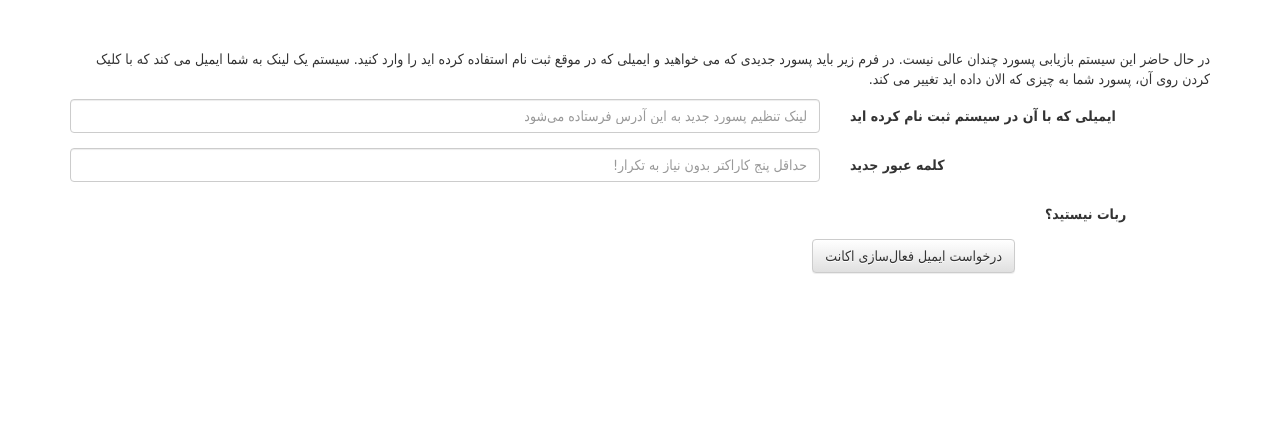
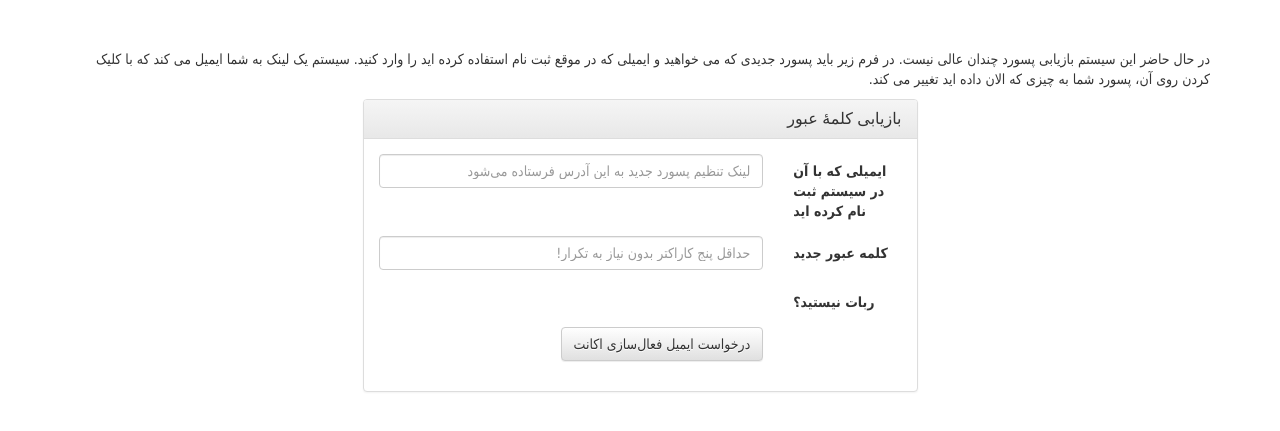
Before and after one commit to jadijadi/todoer, a Django app: template web/templates/resetpassword.html in a window 1280 px wide. Shown: the part 51-482 px from the top of the page. Run offline with Django 3.2, Linux system fonts and the light colour scheme; the template is opened without the code that fills it, so the values that code supplies are empty; some libraries are stand-ins or nearby versions; some web fonts are replaced.

Commit message:
register, login and reset password forms are now a little bit clearer.

```diff
--- a/web/templates/resetpassword.html
+++ b/web/templates/resetpassword.html
@@ -36,27 +36,32 @@
 
 
 
-
-
+  <div class="row">
+    <div class="col-md-6 col-md-offset-3">
+      <div class="panel panel-default">
+        <div class="panel-heading">
+          <h3 class="panel-title">بازیابی کلمهٔ عبور</h3>
+        </div>
+        <div class="panel-body">
           <form class="form-horizontal" method="POST" action="/accounts/resetpassword/">
             {% csrf_token %}
             <input type="hidden" name="requestcode" value="True" />
             <input type="hidden" name="next" value="{{ next }}" />
             <div class="form-group">
-      <label for="inputPassword3" class="col-sm-4 control-label">ایمیلی که با آن در سیستم ثبت نام کرده اید</label>
-      <div class="col-sm-8">
+              <label for="inputPassword3" class="col-sm-3 control-label">ایمیلی که با آن در سیستم ثبت نام کرده اید</label>
+              <div class="col-sm-9">
                 <input type="email" name="email" class="form-control"  placeholder="لینک تنظیم پسورد جدید به این آدرس فرستاده می‌شود" required>
               </div>
             </div>
             <div class="form-group">
-      <label for="inputPassword3" class="col-sm-4 control-label" >کلمه عبور جدید</label>
-      <div class="col-sm-8">
+              <label for="inputPassword3" class="col-sm-3 control-label" >کلمه عبور جدید</label>
+              <div class="col-sm-9">
                 <input type="password" name="password" class="form-control"  placeholder="حداقل پنج کاراکتر بدون نیاز به تکرار!" required pattern=".{5,}">
               </div>
             </div>
             <div class="form-group">
-      <label for="inputPassword3" class="col-sm-2 control-label" >ربات نیستید؟</label>
-      <div class="col-sm-10">
+              <label for="inputPassword3" class="col-sm-3 control-label" >ربات نیستید؟</label>
+              <div class="col-sm-9">
                 <div class="g-recaptcha" data-sitekey="6LcB3A4UAAAAAPYNHsIiuWGJwzyyYBhQ12RgIKYj"></div>
               </div>
             </div>
@@ -64,11 +69,18 @@
 
 
             <div class="form-group">
-      <div class="col-sm-offset-2 col-sm-10">
+              <div class="col-sm-9 col-sm-offset-3">
                 <button type="submit" class="btn btn-default">درخواست ایمیل فعال‌سازی اکانت</button>
               </div>
             </div>
           </form>
+        </div>
+      </div>
+
+    </div>
+  </div>
+
+
 
 </div>
 </div>
```
Also changed, not shown: web/templates/login.html (+16 -3 lines), web/templates/register.html (+13 -2 lines). Lines whose indentation alone changed are shown as unchanged.
